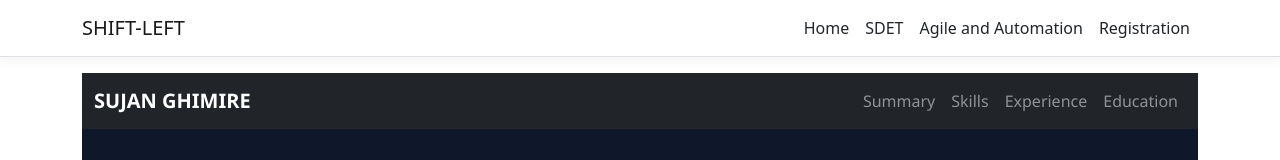
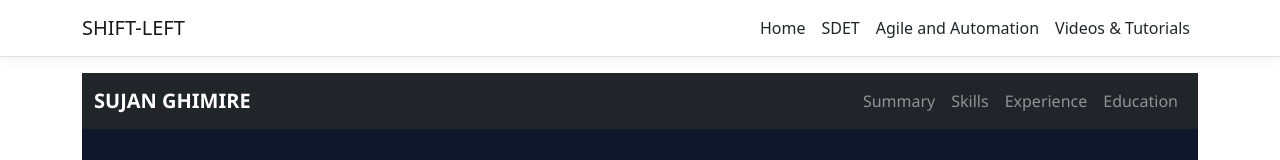
Before and after one commit to emprorgh/QeAppBlog, an Angular app in the folder ClientApp/: page / in a window 1280 px wide. Shown: the top 160 px of the page. Built offline with nearby package versions, Linux system fonts and the light colour scheme.

Commit message:
Change 'Registration' link to 'Videos & Tutorials'

```diff
--- a/ClientApp/src/app/nav-menu/nav-menu.component.html
+++ b/ClientApp/src/app/nav-menu/nav-menu.component.html
@@ -35,7 +35,7 @@
             <!-- <a class="nav-link text-dark" [routerLink]="['/download-resources']">Download Resources</a> -->
           </li>
           <li class="nav-item" [routerLinkActive]="['link-active']">
-            <a class="nav-link text-dark" [routerLink]="['/registration']">Registration</a>
+            <a class="nav-link text-dark" [routerLink]="['/registration']">Videos & Tutorials</a>
           </li>
         </ul>
       </div>
```
